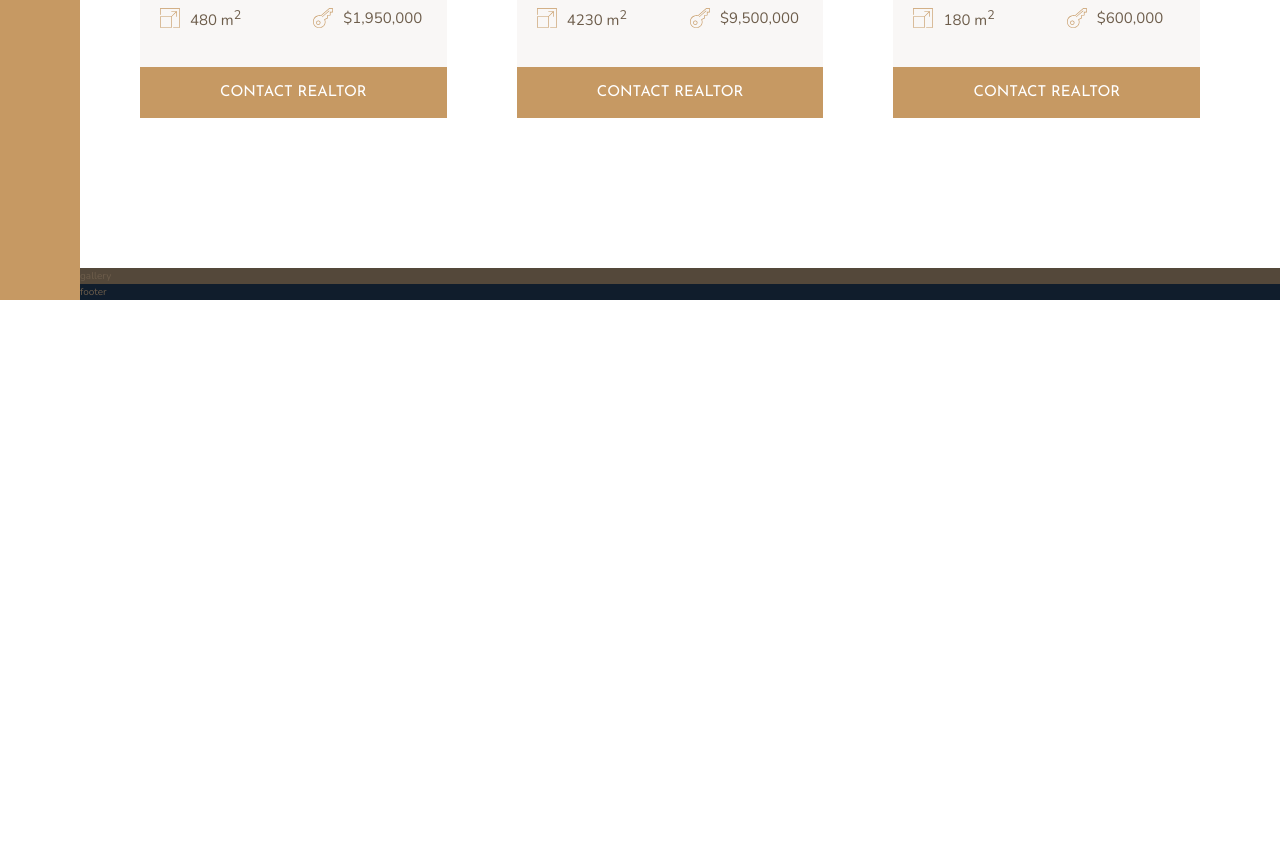
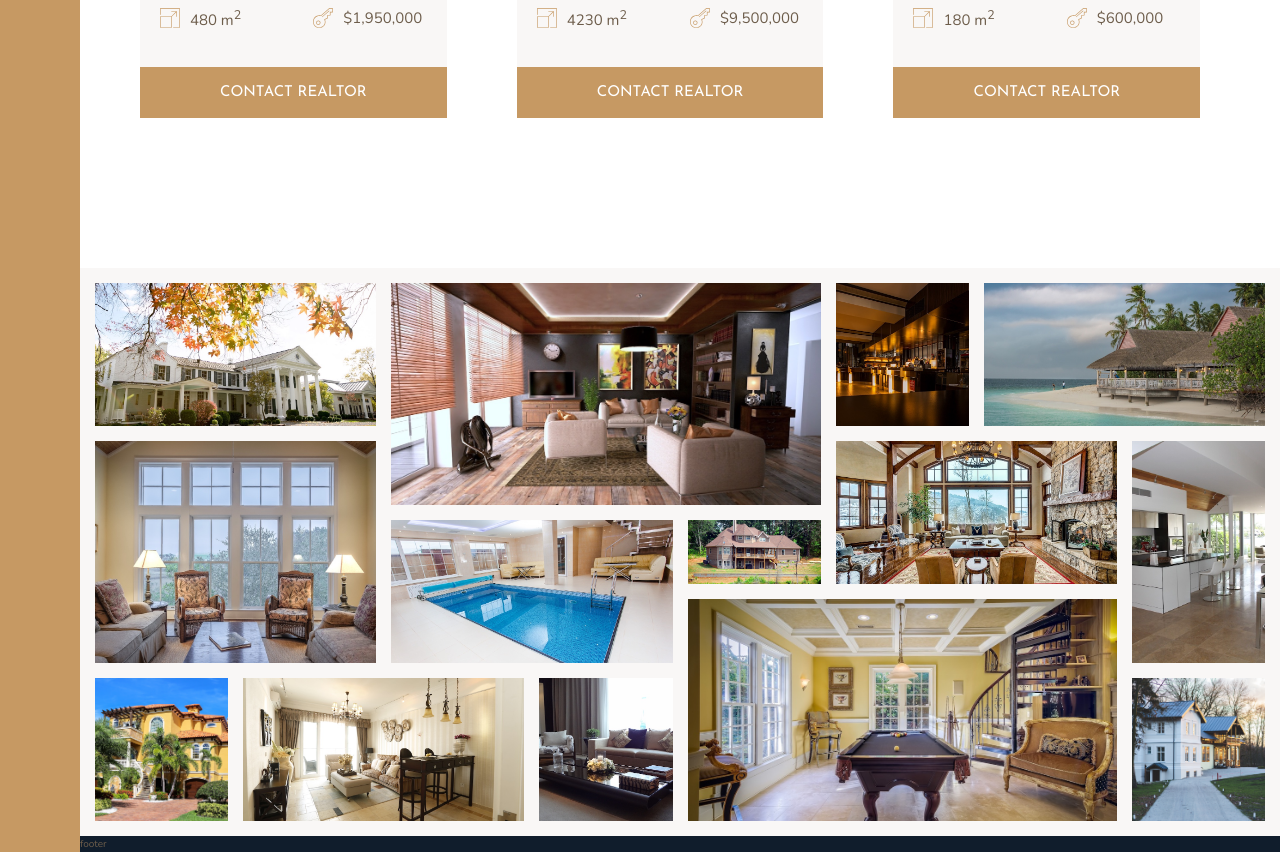
Before and after one commit to clementschris/nexter, a website: page index.html in a window 1280 px wide. Shown: the part 2850-3702 px from the top of the page. Before the commit the page ends 3150 px from the top, so only its background shows below. Drawn offline with nearby package versions, Linux system fonts and the light colour scheme.

Commit message:
gallery section built

```diff
--- a/index.html
+++ b/index.html
@@ -301,7 +301,48 @@
         </section>
 
         <section class="gallery">
-            gallery
+            <figure class="gallery__item gallery__item--1">
+                <img src="img/gal-1.jpeg" alt="Gallery image 1" class="gallery__img">
+            </figure>
+            <figure class="gallery__item gallery__item--2">
+                <img src="img/gal-2.jpeg" alt="Gallery image 2" class="gallery__img">
+            </figure>
+            <figure class="gallery__item gallery__item--3">
+                <img src="img/gal-3.jpeg" alt="Gallery image 3" class="gallery__img">
+            </figure>
+            <figure class="gallery__item gallery__item--4">
+                <img src="img/gal-4.jpeg" alt="Gallery image 4" class="gallery__img">
+            </figure>
+            <figure class="gallery__item gallery__item--5">
+                <img src="img/gal-5.jpeg" alt="Gallery image 5" class="gallery__img">
+            </figure>
+            <figure class="gallery__item gallery__item--6">
+                <img src="img/gal-6.jpeg" alt="Gallery image 6" class="gallery__img">
+            </figure>
+            <figure class="gallery__item gallery__item--7">
+                <img src="img/gal-7.jpeg" alt="Gallery image 7" class="gallery__img">
+            </figure>
+            <figure class="gallery__item gallery__item--8">
+                <img src="img/gal-8.jpeg" alt="Gallery image 8" class="gallery__img">
+            </figure>
+            <figure class="gallery__item gallery__item--9">
+                <img src="img/gal-9.jpeg" alt="Gallery image 9" class="gallery__img">
+            </figure>
+            <figure class="gallery__item gallery__item--10">
+                <img src="img/gal-10.jpeg" alt="Gallery image 10" class="gallery__img">
+            </figure>
+            <figure class="gallery__item gallery__item--11">
+                <img src="img/gal-11.jpeg" alt="Gallery image 11" class="gallery__img">
+            </figure>
+            <figure class="gallery__item gallery__item--12">
+                <img src="img/gal-12.jpeg" alt="Gallery image 12" class="gallery__img">
+            </figure>
+            <figure class="gallery__item gallery__item--13">
+                <img src="img/gal-13.jpeg" alt="Gallery image 13" class="gallery__img">
+            </figure>
+            <figure class="gallery__item gallery__item--14">
+                <img src="img/gal-14.jpeg" alt="Gallery image 14" class="gallery__img">
+            </figure>
         </section>
 
         <footer class="footer">
--- a/sass/_gallery.scss
+++ b/sass/_gallery.scss
@@ -1,4 +1,89 @@
 .gallery {
-    background-color: $color-grey-dark-1;
+    background-color: $color-grey-light-1;
     grid-column: full-start / full-end;
+
+    display: grid;
+    grid-template-columns: repeat(8, 1fr);
+    grid-template-rows: repeat(7, 5vw);
+    grid-gap: 1.5rem;
+    padding: 1.5rem;
+
+    &__item {
+        &--1 {
+            grid-row: 1 / span 2;
+            grid-column: 1 / span 2;
+        }
+
+        &--2 {
+            grid-row: 1 / span 3;
+            grid-column: 3 / span 3;
+        }
+
+        &--3 {
+            grid-row: 1 / span 2;
+            grid-column: 6 / 7;
+        }
+
+        &--4 {
+            grid-row: 1 / span 2;
+            grid-column: 7 / -1;
+        }
+
+        &--5 {
+            grid-row: 3 / span 3;
+            grid-column: 1 / span 2;
+        }
+
+        &--6 {
+            grid-row: 4 / span 2;
+            grid-column: 3 / span 2;
+        }
+
+        &--7 {
+            grid-row: 4 / 5;
+            grid-column: 5 / 6;
+        }
+
+        &--8 {
+            grid-row: 3 / span 2;
+            grid-column: 6 / span 2;
+        }
+
+        &--9 {
+            grid-row: 3 / span 3;
+            grid-column: 8 / -1;
+        }
+
+        &--10 {
+            grid-row: 6 / span 2;
+            grid-column: 1 / 2;
+        }
+
+        &--11 {
+            grid-row: 6 / span 2;
+            grid-column: 2 / span 2;
+        }
+
+        &--12 {
+            grid-row: 6 / span 2;
+            grid-column: 4 / 5;
+        }
+
+        &--13 {
+            grid-row: 5 / span 3;
+            grid-column: 5 / span 3;
+        }
+
+        &--14 {
+            grid-row: 6 / span 2;
+            grid-column: 8 / -1;
+        }
+    }
+
+    &__img {
+        width: 100%;
+        height: 100%;
+        object-fit: cover;
+        display: block;
+    }
 }
```
Also changed, not shown: css/style.css.
